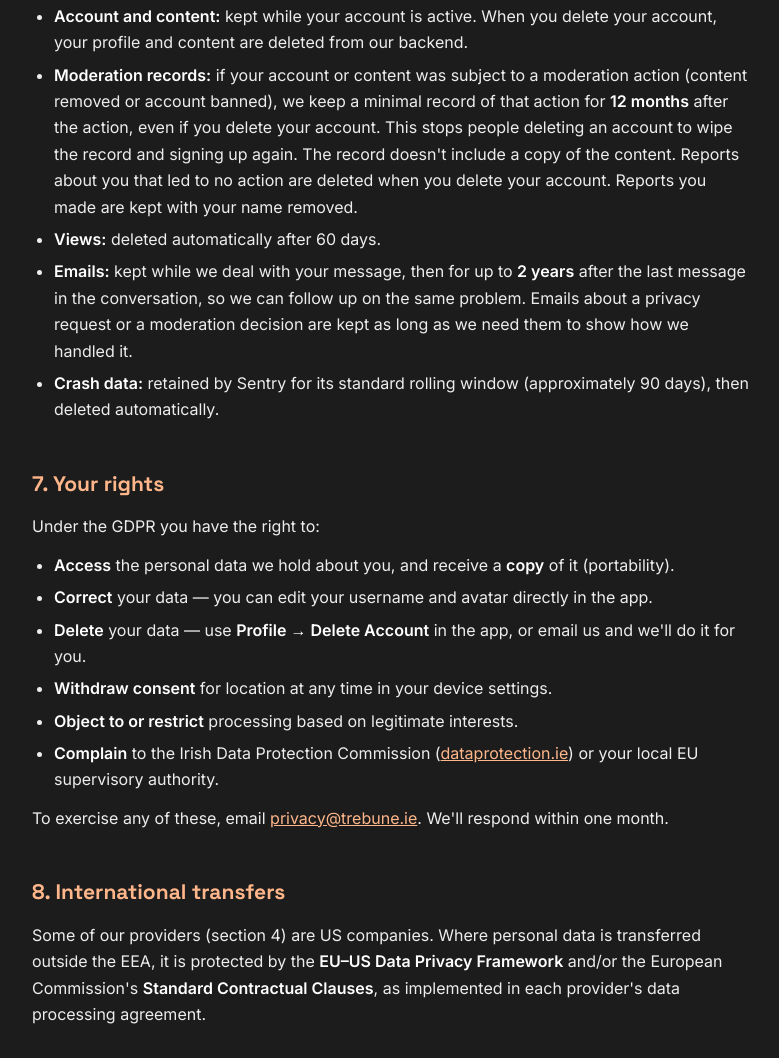
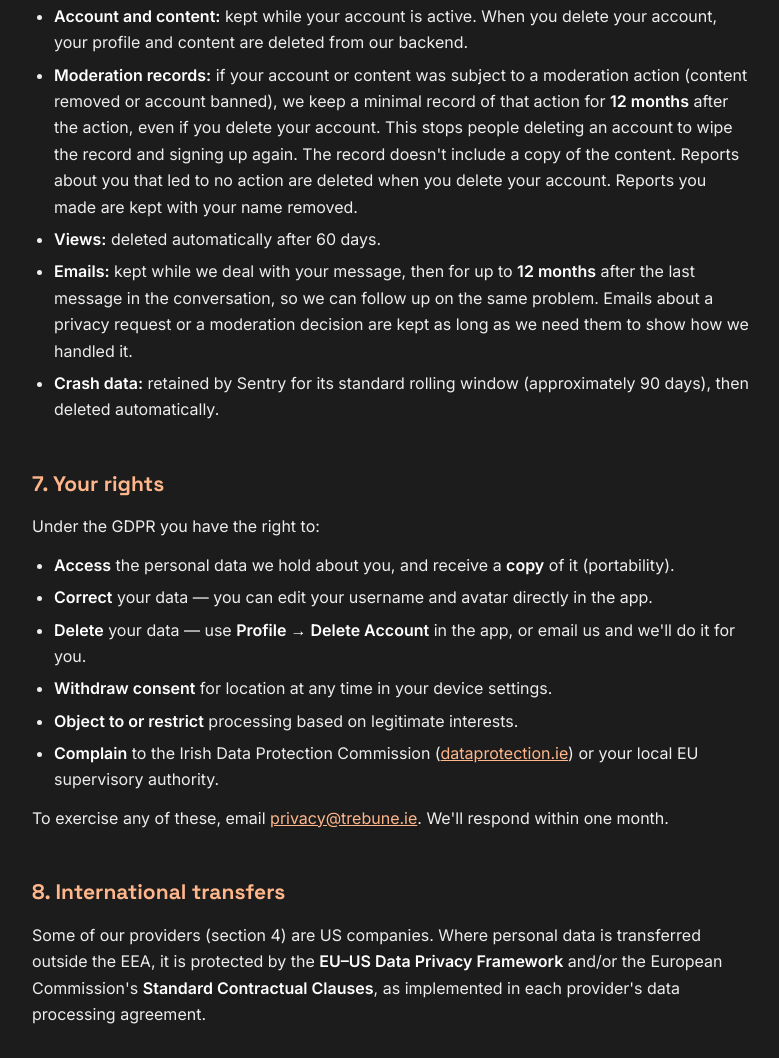
Before and after one commit to DanielBurkeDev/trebune-legal, a plain HTML site: page privacy.html in a window 1280 px wide. Shown: the part 4792-5850 px from the top of the page, without its empty margins (248-1027 px from the left). Drawn offline with Linux system fonts and the light colour scheme.

Commit message:
Privacy: keep support emails 12 months, matching moderation records
Co-Authored-By: Claude Opus 5.5 <noreply@anthropic.com>

```diff
--- a/privacy.html
+++ b/privacy.html
@@ -151,7 +151,7 @@
   <li><strong>Account and content:</strong> kept while your account is active. When you delete your account, your profile and content are deleted from our backend.</li>
   <li><strong>Moderation records:</strong> if your account or content was subject to a moderation action (content removed or account banned), we keep a minimal record of that action for <strong>12 months</strong> after the action, even if you delete your account. This stops people deleting an account to wipe the record and signing up again. The record doesn't include a copy of the content. Reports about you that led to no action are deleted when you delete your account. Reports you made are kept with your name removed.</li>
   <li><strong>Views:</strong> deleted automatically after 60 days.</li>
-  <li><strong>Emails:</strong> kept while we deal with your message, then for up to <strong>2 years</strong> after the last message in the conversation, so we can follow up on the same problem. Emails about a privacy request or a moderation decision are kept as long as we need them to show how we handled it.</li>
+  <li><strong>Emails:</strong> kept while we deal with your message, then for up to <strong>12 months</strong> after the last message in the conversation, so we can follow up on the same problem. Emails about a privacy request or a moderation decision are kept as long as we need them to show how we handled it.</li>
   <li><strong>Crash data:</strong> retained by Sentry for its standard rolling window (approximately 90 days), then deleted automatically.</li>
 </ul>
 
```
